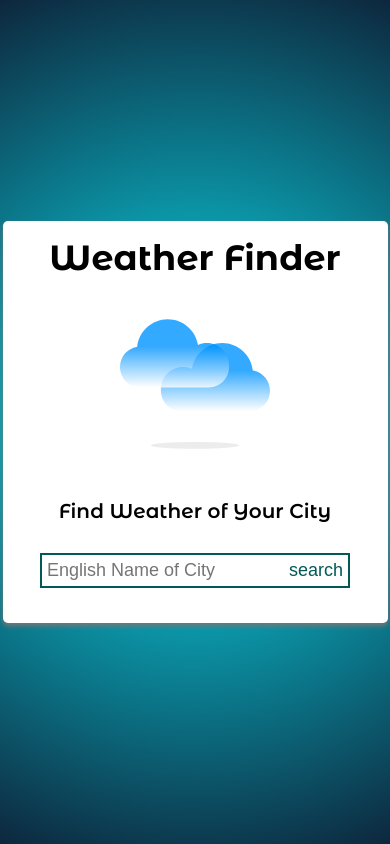
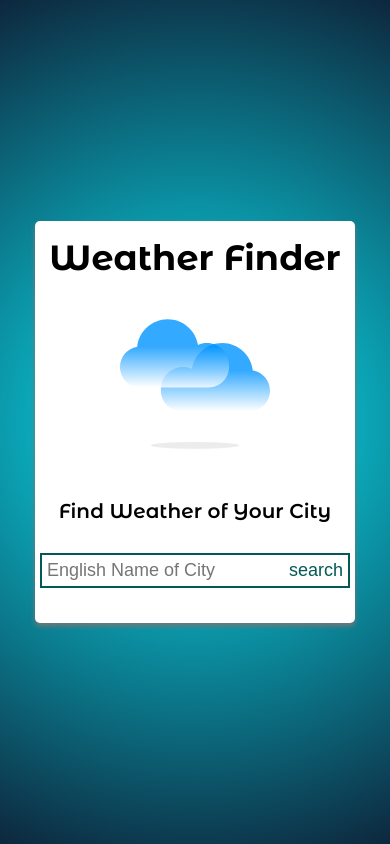
Before and after one commit to chwonseok/react-weather-app, a React (Create React App) app: page / in a window 390 px wide. Built offline with nearby package versions, Linux system fonts and the light colour scheme.

Commit message:
Modify: organized few layout code for small mobile

```diff
--- a/src/App.js
+++ b/src/App.js
@@ -12,7 +12,7 @@ const Container = styled.div`
   margin: auto;
   align-items: center;
 
-  width: 375px; // for both PC and Mobile
+  width: 310px; // for both PC and Mobile
   background: #fff;
   padding: 15px 5px;
   border-radius: 5px;
--- a/src/components/WeatherComponent.js
+++ b/src/components/WeatherComponent.js
@@ -27,7 +27,7 @@ const WeatherIcons = {
 
 const WeatherCondition = styled.div`
   width: 100%;
-  margin: 30px auto;
+  margin: 2rem auto;
 
   display: flex;
   align-items: center;
@@ -127,7 +127,6 @@ export default function WeatherComponent({ data }) {
   const isDay = data?.weather[0]?.icon?.includes('d');
 
   const getTime = (timeStamp) => {
-    console.log(timeStamp);
     const hr = new Date(timeStamp * 1000).getHours();
     const min = new Date(timeStamp * 1000).getMinutes();
 
```
